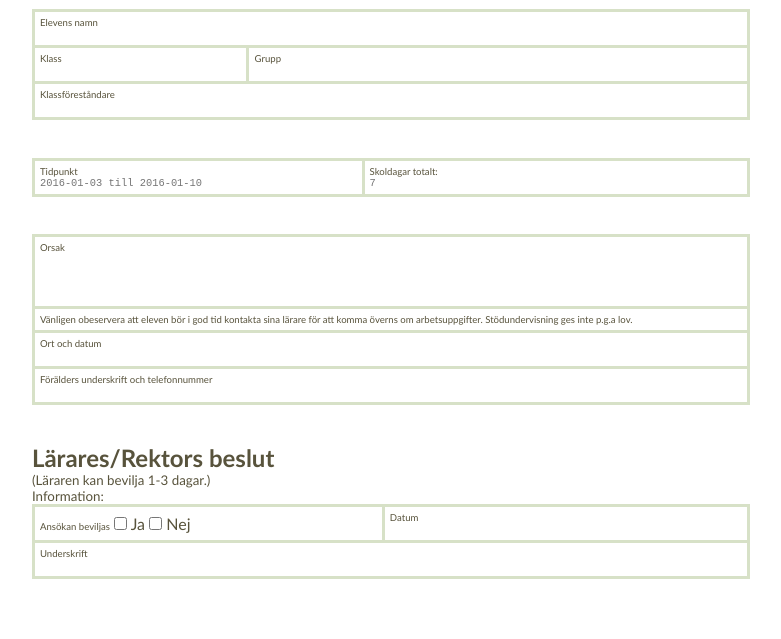
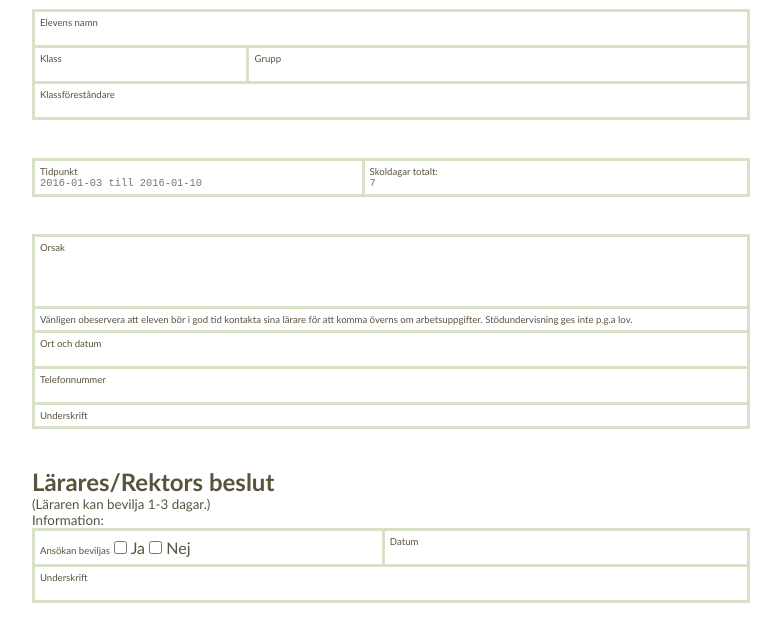
Before and after one commit to AlexanderGrip/Gripsholmsskolan-Forms, a plain HTML site: page Anhållan om lov från skolan.html in a window 1280 px wide. Shown: the part 199-838 px from the top of the page, without its empty margins (249-1030 px from the left). Before the commit the page ends 814 px from the top, so only its background shows below. Drawn offline with Linux system fonts and the light colour scheme.

Commit message:
Anhållan om lov - underskrift och telefonnummer delning
Anhållan om lov - underskrift och telefonnummer delning

```diff
--- a/Anhållan om lov från skolan.html
+++ b/Anhållan om lov från skolan.html
@@ -95,8 +95,14 @@
 
 				<tr>
 						<td id="measures">
-							<label>Förälders underskrift och telefonnummer</label>
+							<label>Telefonnummer</label>
 							<textarea rows=1></textarea>
+						</td>
+				</tr>
+
+				<tr>
+						<td id="measures">
+							<label>Underskrift</label>
 						</td>
 				</tr>
 
```
Also changed, not shown: Blankett för nyanställda.html (+4 -6 lines).
